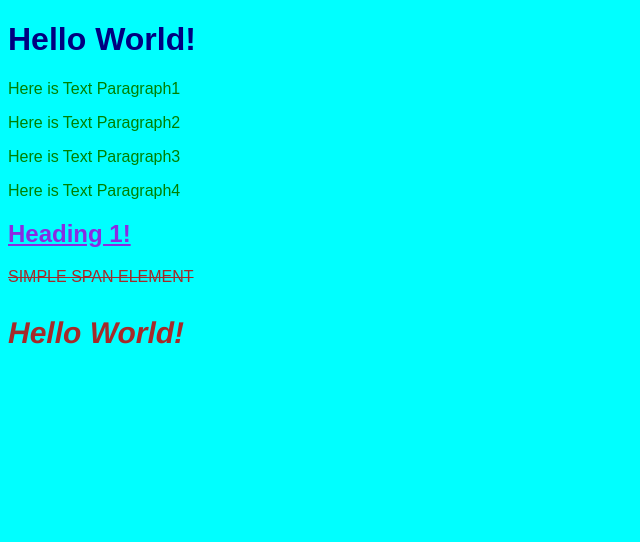
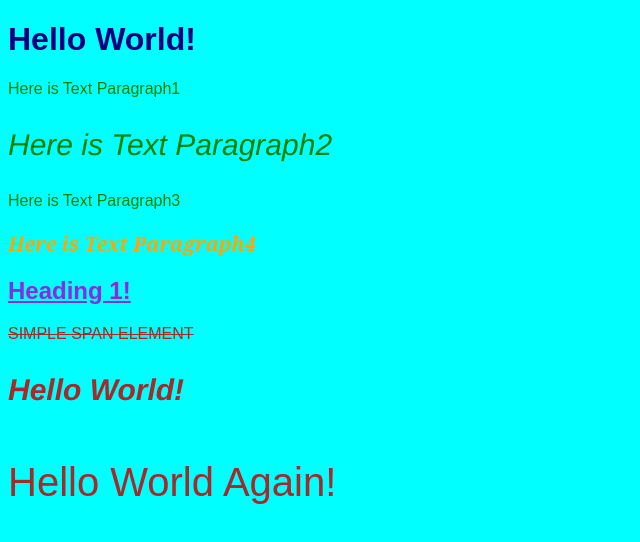
Before and after one commit to CrimsonMoth/CSS3-Basics, a plain HTML site: page 02. Simple Selectors/index.html in a window 1280 px wide. Shown: the whole page, without its empty margins (0-640 px from the left). Drawn offline with Linux system fonts and the light colour scheme.

Commit message:
Add files via upload

```diff
--- a/02. Simple Selectors/index.html
+++ b/02. Simple Selectors/index.html
@@ -10,11 +10,12 @@
   <body>
     <h1>Hello World!</h1>
     <p>Here is Text Paragraph1</p>
-    <p>Here is Text Paragraph2</p>
+    <p class="fz20">Here is Text Paragraph2</p>
     <p>Here is Text Paragraph3</p>
-    <p>Here is Text Paragraph4</p>
+    <p class="fz10">Here is Text Paragraph4</p>
     <h2 class="heading1">Heading 1!</h2>
     <span class="heading2">Simple Span Element</span>
     <h3 class="fz20">Hello World!</h3>
+    <h4 id="heading4">Hello World Again!</h4>
   </body>
 </html>
--- a/02. Simple Selectors/styles.css
+++ b/02. Simple Selectors/styles.css
@@ -27,3 +27,16 @@ h1 {
   font-family: Helvetica;
   font-style: italic;
 }
+
+.fz10 {
+  color: orange;
+  font-size: 20px;
+  font-family: Georgia, "Times New Roman", Times, serif;
+  font-style: oblique;
+  font-weight: bold;
+}
+
+#heading4 {
+  font-size: 40px;
+  font-weight: 200;
+}
```
